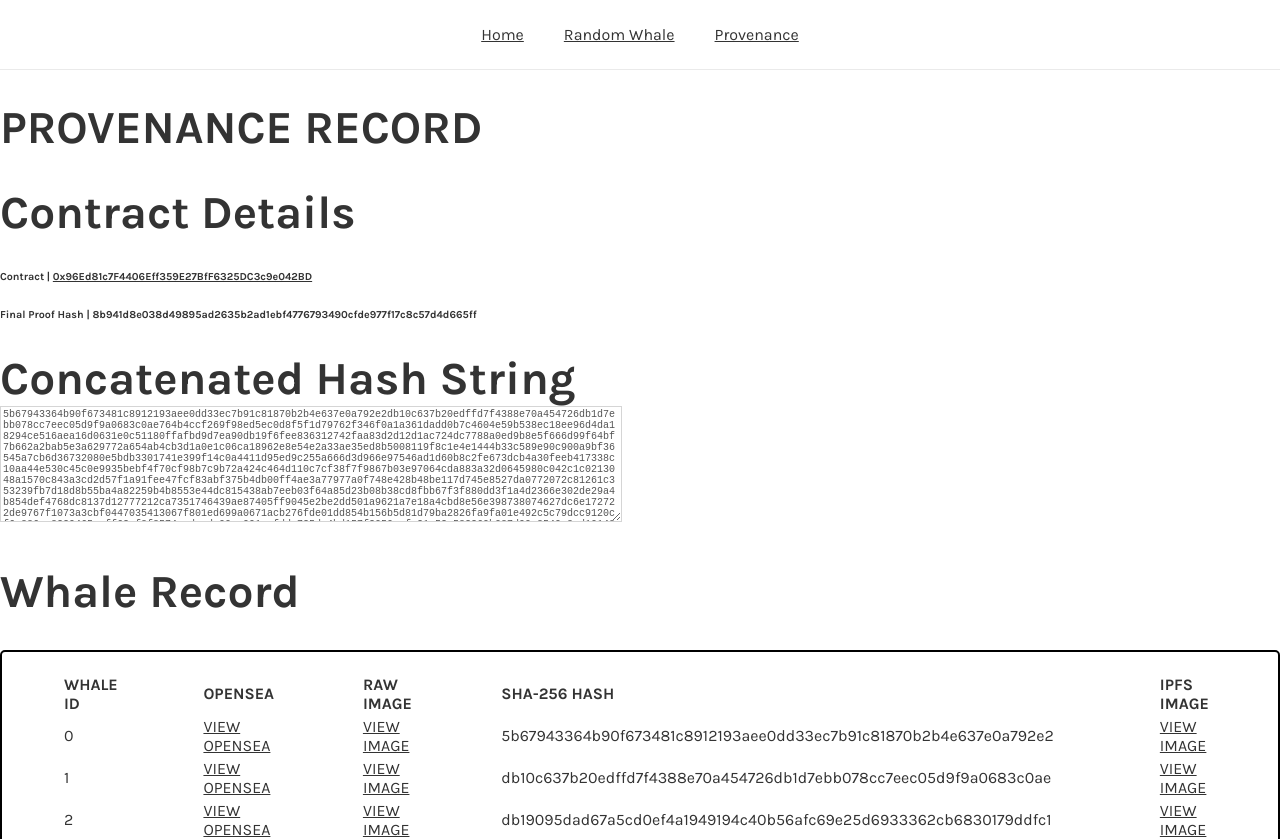
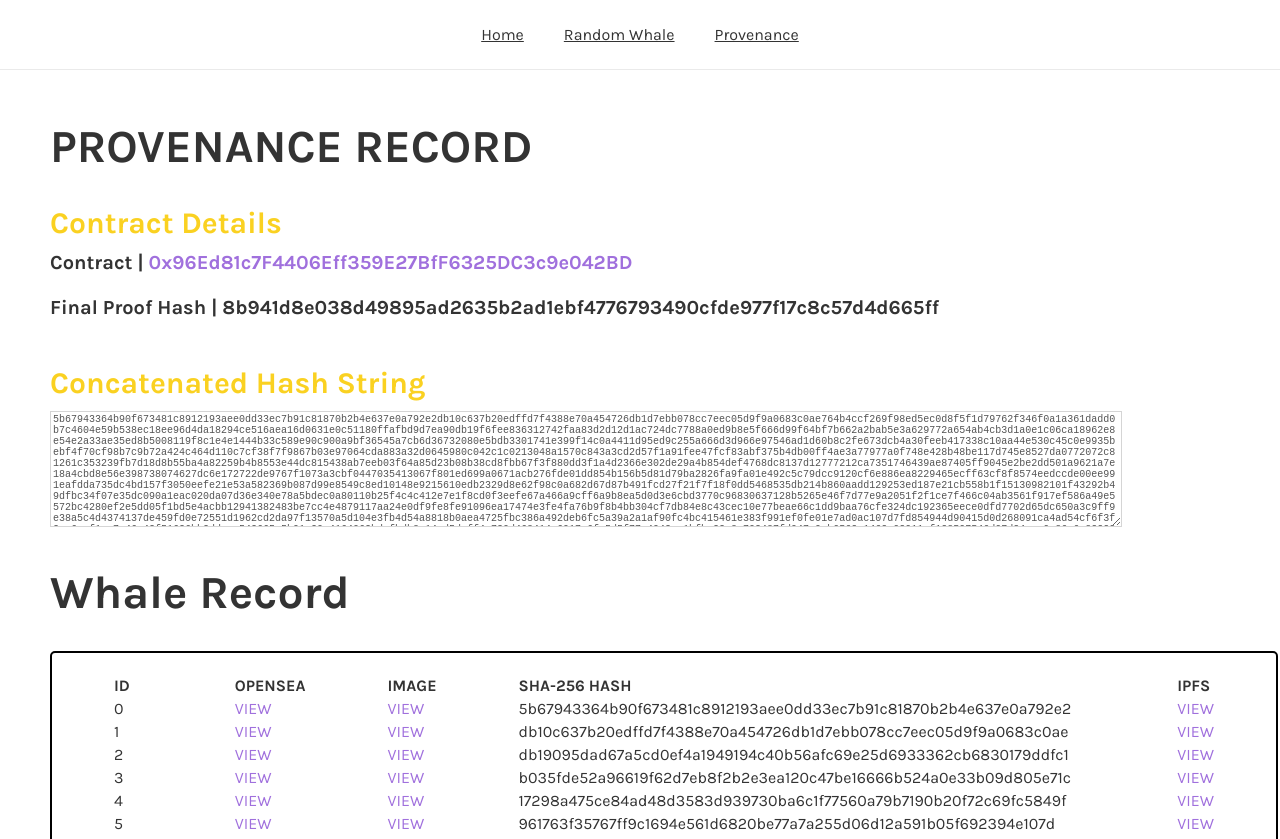
Before and after one commit to Weird-Whales/website, a Next.js app: page /provenance in a window 1280 px wide. Shown: the top 839 px of the page. Built offline with nearby package versions, Linux system fonts and the light colour scheme.

Commit message:
Added provenance details

```diff
--- a/pages/provenance.tsx
+++ b/pages/provenance.tsx
@@ -1,33 +1,37 @@
 import imageData from '../image-hashes.json';
+import styles from '../styles/Provenance.module.css';
 import * as Constants from '../utils/provenance';
 import { routes } from '../utils/routes';
 
 const Provenance = () => {
   return (
-    <div>
+    <div className={styles.container}>
       <h1>PROVENANCE RECORD</h1>
       <div>
-        <h1>Contract Details</h1>
-        <h6>
+        <h1 className={styles.contractDetails}>Contract Details</h1>
+        <h6 className={styles.contract}>
           Contract |{' '}
           <a
             href={`${routes.external.Etherscan}`}
+            className="siteLink"
             target="_blank"
             rel="noreferrer"
           >
             0x96Ed81c7F4406Eff359E27BfF6325DC3c9e042BD
           </a>
         </h6>
-        <h6>Final Proof Hash | {Constants.PROVENANCE_HASH_FINAL}</h6>
+        <h6 className={styles.finalProofHash}>
+          Final Proof Hash | {Constants.PROVENANCE_HASH_FINAL}
+        </h6>
       </div>
       <div>
-        <h1>
+        <h1 className={styles.concatenatedHashString}>
           Concatenated Hash String
-          <div>
+          <div className={styles.concatenatedHashContainer}>
             <textarea
               style={{ backgroundColor: 'transparent', fontSize: '10px' }}
               rows="10"
-              cols="100"
+              cols="175"
               value={Constants.PROVENANCE_HASH}
               disabled
             />
@@ -39,11 +43,11 @@ const Provenance = () => {
         <table>
           <thead>
             <tr>
-              <th>WHALE ID</th>
+              <th>ID</th>
               <th>OPENSEA</th>
-              <th>RAW IMAGE</th>
+              <th>IMAGE</th>
               <th>SHA-256 HASH</th>
-              <th>IPFS IMAGE</th>
+              <th>IPFS</th>
             </tr>
           </thead>
           <tbody>
@@ -56,18 +60,20 @@ const Provenance = () => {
                     <a
                       href={`${Constants.OPENSEA_ASSET_BASE}${x.tokenId}`}
                       target="_blank"
+                      className="siteLink"
                       rel="noreferrer"
                     >
-                      VIEW OPENSEA
+                      VIEW
                     </a>
                   </td>
                   <td>
                     <a
                       href={`${Constants.IMAGE_BASE_600X600}${x.tokenId}.png?raw=true`}
                       target="_blank"
+                      className="siteLink"
                       rel="noreferrer"
                     >
-                      VIEW IMAGE
+                      VIEW
                     </a>
                   </td>
                   <td>{x.hash}</td>
@@ -75,9 +81,10 @@ const Provenance = () => {
                     <a
                       href={`${routes.external.IPFSImage}${x.tokenId}.png`}
                       target="_blank"
+                      className="siteLink"
                       rel="noreferrer"
                     >
-                      VIEW IMAGE
+                      VIEW
                     </a>
                   </td>
                 </tr>
--- /dev/null
+++ b/styles/Provenance.module.css
@@ -0,0 +1,28 @@
+.container {
+  margin: 50px;
+}
+
+.contractDetails {
+  font-size: 30px;
+  color: #fad121;
+}
+
+.contract {
+  font-size: 20px;
+  margin-top: -10px;
+}
+
+.finalProofHash {
+  font-size: 20px;
+  margin-top: -25px;
+}
+
+.concatenatedHashString {
+  font-size: 30px;
+  color: #fad121;
+  margin-bottom: 10px;
+}
+
+.concatenatedHashContainer {
+  margin-top: 10px;
+}
--- a/styles/globals.css
+++ b/styles/globals.css
@@ -5,10 +5,16 @@ body {
   font-family: -apple-system, BlinkMacSystemFont, Segoe UI, Roboto, Oxygen,
     Ubuntu, Cantarell, Fira Sans, Droid Sans, Helvetica Neue, sans-serif;
 }
-
 a {
   color: inherit;
 }
+a.siteLink,
+a.siteLink:active,
+a.siteLink:hover {
+  color: #a070dd;
+  text-decoration: none;
+}
+
 th,
 td {
   padding-right: 40px;
```
